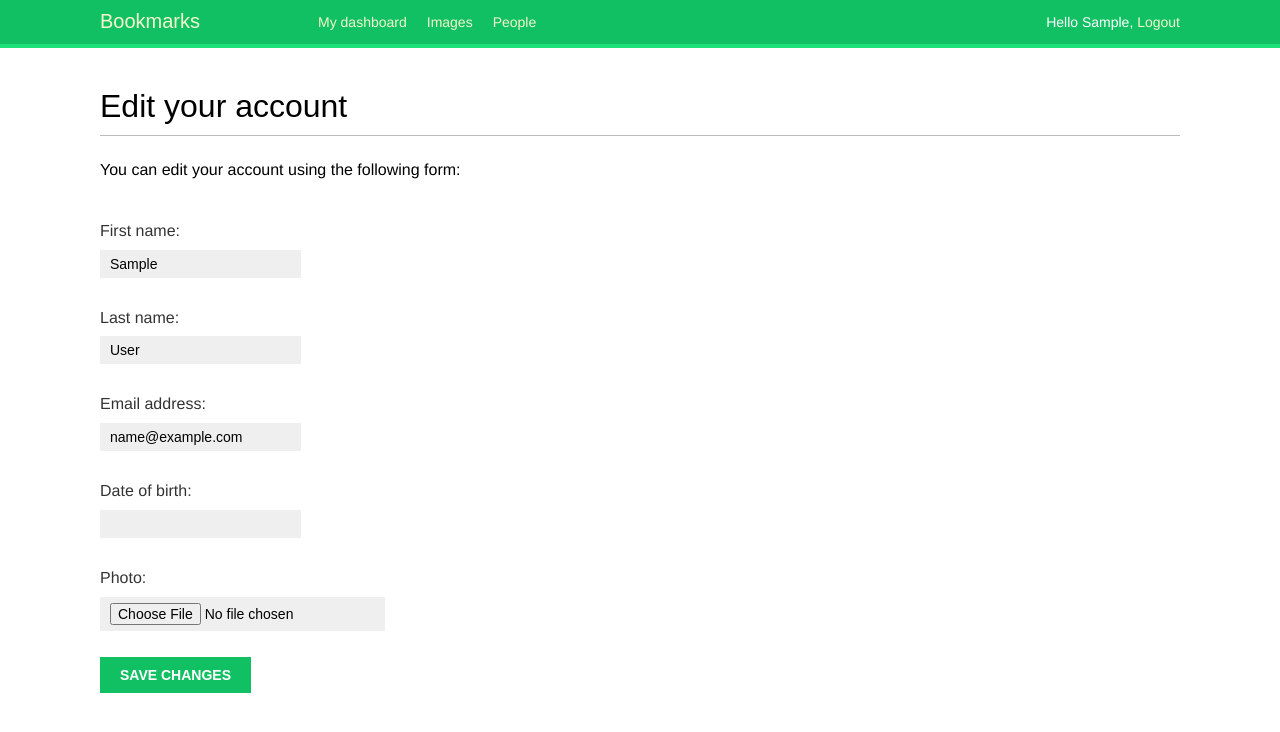
After one commit to RajneeshPondy/Bookmark-Image-thumbnails, a Django app: page /account/edit/ in a window 1280 px wide. The commit adds this page. Shown: the top 732 px of the page. Run offline with Django 3.2, Linux system fonts and the light colour scheme; the visitor is signed in with stand-in values (Sample User, id 1); some web fonts are replaced.

Commit message:
Added Custom User Profile

```diff
--- a/account/admin.py
+++ b/account/admin.py
@@ -1 +1,6 @@
 from django.contrib import admin
+from .models import Profile
+
+@admin.register(Profile)
+class ProfileAdmin(admin.ModelAdmin):
+	list_display = ['user', 'date_of_birth', 'photo']
--- a/account/forms.py
+++ b/account/forms.py
@@ -1,5 +1,6 @@
 from django import forms
 from django.contrib.auth.models import User
+from .models import Profile
 
 
 class LoginForm(forms.Form):
@@ -21,3 +22,13 @@ class UserRegistrationForm(forms.ModelForm):
 		if cd['password'] != cd['password2']:
 			raise forms.ValidationError('Passwords don\'t match.')
 		return cd['password2']
+
+class UserEditForm(forms.ModelForm):
+	class Meta:
+		model = User
+		fields = ('first_name', 'last_name', 'email')
+
+class ProfileEditForm(forms.ModelForm):
+	class Meta:
+		model = Profile
+		fields = ('date_of_birth', 'photo')
--- a/account/templates/account/dashboard.html
+++ b/account/templates/account/dashboard.html
@@ -4,5 +4,7 @@
 
 {% block content %}
   <h1>Dashboard</h1>
-  <p>Welcome to your dashboard. You can</p>
+  <p>Welcome to your dashboard. You can <a href="{% url "edit" %}">edit
+	your profile</a> or <a href="{% url "password_change" %}">change your
+	password</a>.</p>
 {% endblock %}
--- /dev/null
+++ b/account/templates/account/edit.html
@@ -0,0 +1,14 @@
+{% extends "base.html" %}
+
+{% block title %}Edit your account{% endblock %}
+
+{% block content %}
+	<h1>Edit your account</h1>
+	<p>You can edit your account using the following form:</p>
+	<form method="post" enctype="multipart/form-data">
+		{{ user_form.as_p }}
+		{{ profile_form.as_p }}
+		{% csrf_token %}
+		<p><input type="submit" value="Save changes"></p>
+	</form>
+{% endblock %}
--- a/account/urls.py
+++ b/account/urls.py
@@ -21,6 +21,6 @@ urlpatterns = [
 
     path('', include('django.contrib.auth.urls')),
     path('register/', views.register, name='register'),
-
+    path('edit/', views.edit, name='edit'),
     path('', views.dashboard, name='dashboard'),
 ]
--- a/account/views.py
+++ b/account/views.py
@@ -3,7 +3,8 @@ from django.shortcuts import render
 from django.contrib.auth import authenticate, login
 from django.contrib.auth.decorators import login_required
 from django.contrib import messages
-from .forms import LoginForm, UserRegistrationForm
+from .forms import LoginForm, UserRegistrationForm, UserEditForm, ProfileEditForm
+from .models import Profile
 
 def user_login(request):
     if request.method == 'POST':
@@ -38,6 +39,7 @@ def register(request):
             user_form.cleaned_data['password'])
             # Save the User object
             new_user.save()
+            Profile.objects.create(user=new_user)
             return render(request, 'account/register_done.html',
                                     {'new_user': new_user})
     else:
@@ -46,6 +48,26 @@ def register(request):
                             {'user_form': user_form})
 
 @login_required
+def edit(request):
+    if request.method == "POST":
+        user_form = UserEditForm(instance=request.user,
+                                data=request.POST)
+        profile_form = ProfileEditForm(
+                                        instance=request.user.profile,
+                                        data=request.POST,
+                                        files=request.FILES)
+        if user_form.is_valid() and profile_form.is_valid():
+            user_form.save()
+            profile_form.save()
+    else:
+        user_form = UserEditForm(instance=request.user)
+        profile_form = ProfileEditForm(instance=request.user)
+    return render(request,
+                'account/edit.html',
+                {'user_form':user_form,
+                'profile_form':profile_form})
+
+@login_required
 def dashboard(request):
     return render(request,
                   'account/dashboard.html',
```
Also changed, not shown: account/models.py (+12 -0 lines), account/migrations/0001_initial.py (added), media/users/2020/04/16/P_20200412_210759.jpg (added).
